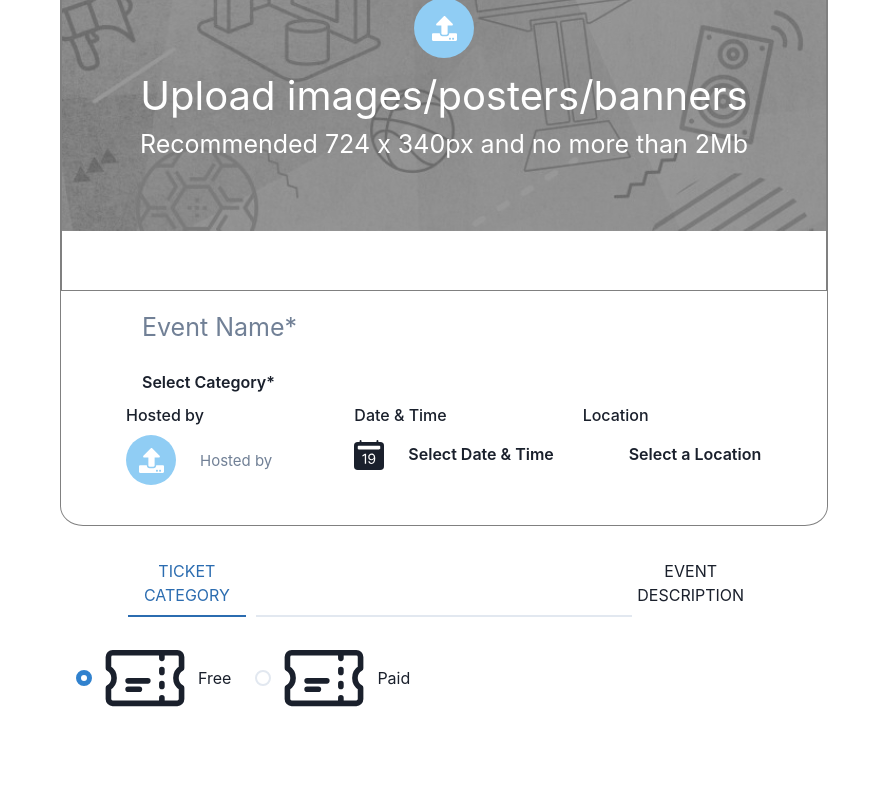
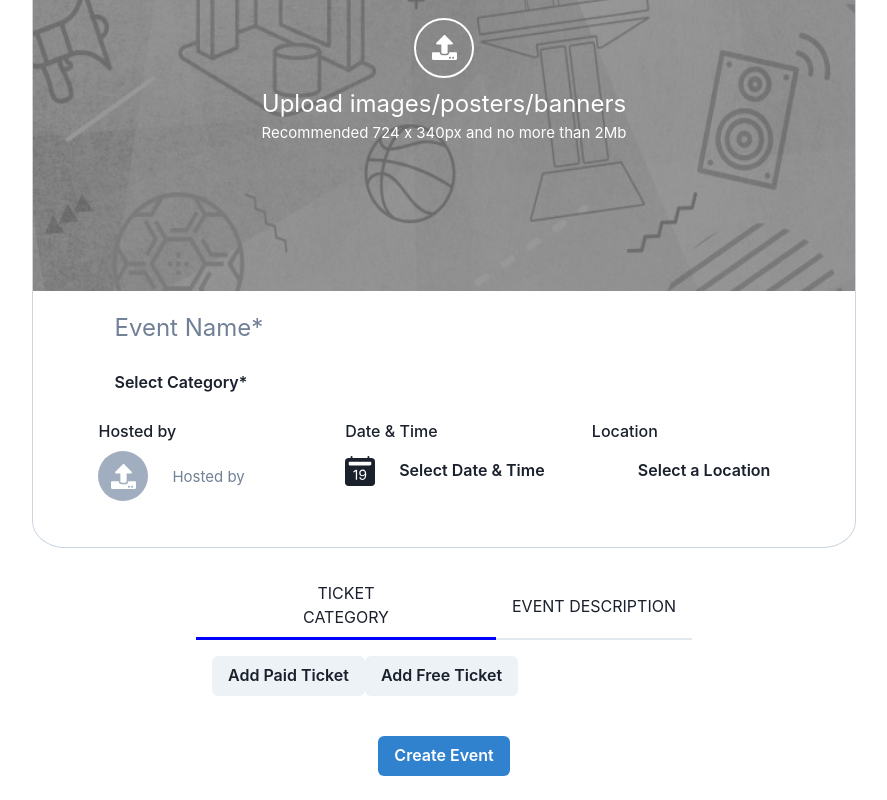
Before and after one commit to jasonhermawan/event-management-web, a React (Vite) app: page /create-event in a window 1280 px wide. Shown: the part 260-1060 px from the top of the page, without its empty margins (196-1083 px from the left). Built offline with nearby package versions, Linux system fonts and the light colour scheme; some icons are missing.

Commit message:
"feat-frontend-create-event"

```diff
--- a/src/pages/CreateEvent/index.jsx
+++ b/src/pages/CreateEvent/index.jsx
@@ -20,85 +20,237 @@ import {
   TabPanel,
   TabPanels,
   Tabs,
-  RadioGroup,
-  HStack,
-  Radio,
-  Image
+  Image,
+  Textarea,
 } from "@chakra-ui/react";
 import Layout from "../../Layout";
 import "./createEvent.css";
 import { FaUpload } from "react-icons/fa";
 import { FaLocationDot } from "react-icons/fa6";
 import { BsCalendar2DateFill } from "react-icons/bs";
-import { HiOutlineTicket } from 'react-icons/hi2';
-import Banner from '../../assets/banner-event.jpg'
+import { HiOutlineTicket } from "react-icons/hi2";
+import Banner from "../../assets/banner-event.jpg";
 // import { FaMoneyBillAlt, FaMoneyBillWave } from 'react-icons/fa';
 import axios from "axios";
 import { API_URL } from "../../helper";
 
 const CreateEvent = () => {
   const [isModalOpen, setIsModalOpen] = useState(false);
-  // const [isDateModalOpen, setIsDateModalOpen] = useState(false);
-  // const [isTimeModalOpen, setIsTimeModalOpen] = useState(false);
   const [isDateTimeModalOpen, setIsDateTimeModalOpen] = useState(false);
   const [isLocationModalOpen, setIsLocationModalOpen] = useState(false);
   const [selectedFormat, setSelectedFormat] = useState("");
   const [selectedTopic, setSelectedTopic] = useState("");
+  const [tags, setTags] = useState("");
   const [eventName, setEventName] = useState("");
-  const [tags, setTags] = useState("");
   const [hostedBy, setHostedBy] = useState("");
-  // const [selectedDate, setSelectedDate] = useState("");
-  // const [selectedTime, setSelectedTime] = useState("");
   const [startDate, setStartDate] = useState("");
   const [endDate, setEndDate] = useState("");
   const [startTime, setStartTime] = useState("");
   const [endTime, setEndTime] = useState("");
-  const [selectedTab, setSelectedTab] = useState(0);
-  const [ticketType, setTicketType] = useState('free');
-  const [selectedTicketCategory, setSelectedTicketCategory] = useState('gold');
+  // const [selectedTab, setSelectedTab] = useState(0);
+  // const [ticketType, setTicketType] = useState("free");
+  // const [selectedTicketCategory, setSelectedTicketCategory] = useState('gold');
+  const [isPaidTicketModalOpen, setPaidTicketModalOpen] = useState(false);
+  const [isFreeTicketModalOpen, setFreeTicketModalOpen] = useState(false);
+  const [selectedTicketType, setSelectedTicketType] = useState("paid");
+  const [ticketName, setTicketName] = useState("");
+  const [ticketQuantity, setTicketQuantity] = useState("");
+  const [ticketPrice, setTicketPrice] = useState("");
+  const [eventDescription, setEventDescription] = useState("");
+  const [placeName, setPlaceName] = useState("");
+  const [address, setAddress] = useState("");
+  const [city, setCity] = useState("");
+  const [paidTickets, setPaidTickets] = useState([]);
+  const [freeTickets, setFreeTickets] = useState([]);
+  const [datePreview, setDatePreview] = useState("");
+  const [timePreview, setTimePreview] = useState("");
+  const [locationPreview, setLocationPreview] = useState("");
+  const [catEventPreview, setCatEventPreview] = useState("");
+  const [banner, setBanner] = useState("");
 
-  const handleSaveCategory = () => {
-    // Handle save func
+
+  const handleTabChange = (index) => {
+    if (index === 0) {
+      setSelectedTicketType("paid");
+    } else if (index === 1) {
+      setSelectedTicketType("free");
+    }
   };
+
+  const openPaidTicketModal = () => {
+    setPaidTicketModalOpen(true);
+    setSelectedTicketType("paid");
+    setTicketName("");
+    setTicketQuantity("");
+    setTicketPrice("");
+  };
+
+  const openFreeTicketModal = () => {
+    setFreeTicketModalOpen(true);
+    setSelectedTicketType("free");
+    setTicketName("");
+    setTicketQuantity("");
+  };
+
+  const closePaidTicketModal = () => {
+    setPaidTicketModalOpen(false);
+  };
+
+  const closeFreeTicketModal = () => {
+    setFreeTicketModalOpen(false);
+  };
+
+  // const handleSaveCategory = () => {
+  //   // Handle save func
+
+  // };
 
   const handleBannerUpload = () => {
     // handle save banner
+    console.log("Add Banner:", {
+      banner:banner
+    });
   };
 
   const handleLogoUpload = () => {
     //handle save logo
   };
 
-  const handleSaveDate = () => {};
+  // const handleSaveDate = () => {};
+
+  // const handleSaveTime = () => {
+  //   // Handle save func
+  // };
+
+  // const handleSaveLocation = () => {};
+
+  const handleSaveCategory = () => {
+    // Handle save category logic
+    const preview = `${selectedFormat}, ${selectedTopic}, ${tags}`;
+    setCatEventPreview(preview);
+    console.log("Added Category Event: ", {
+      format: selectedFormat,
+      topic: selectedTopic,
+      tags: tags,
+    });
+  };
+
+  const handleSaveDate = () => {
+    // Handle save date  func
+    const preview = `${startDate} - ${endDate}`;
+    setDatePreview(preview);
+    console.log("Added Date: ", {
+      startDate: startDate,
+      endDate: endDate,
+    });
+  };
 
   const handleSaveTime = () => {
-    // Handle save func
+    // Handle save time func
+    const preview = `${startTime} - ${endTime}`;
+    setTimePreview(preview);
+    console.log("Added Time: ", {
+      startTime: startTime,
+      endTime: endTime,
+    });
   };
 
-  const handleSaveLocation = () => {};
-  const handleTabChange = (index) => {
-    setSelectedTab(index);
+  const handleSaveLocation = () => {
+    const preview = `${placeName}, ${address}, ${city}`;
+    setLocationPreview(preview);
+    console.log("Added Location: ", {
+      placeName: placeName,
+      address: address,
+      city: city,
+    });
+  };
+
+  const handleAddTicketPaid = () => {
+    // Handle adding a ticket func
+    const isTicketValid = ticketName && ticketQuantity && ticketPrice;
+
+    if (isTicketValid) {
+      const newPaidTicket = {
+        name: ticketName,
+        quantity: ticketQuantity,
+        price: ticketPrice,
+        type: selectedTicketType,
+      };
+
+      setPaidTickets([...paidTickets, newPaidTicket]);
+      setTicketName("");
+      setTicketQuantity("");
+      setTicketPrice("");
+    }
+  };
+
+  const handleAddTicketFree = () => {
+    // Handle ticket func
+    const isTicketValid = ticketName && ticketQuantity;
+
+    if (isTicketValid) {
+      const newFreeTicket = {
+        name: ticketName,
+        quantity: ticketQuantity,
+        type: selectedTicketType,
+      };
+
+      setFreeTickets([...freeTickets, newFreeTicket]);
+      setTicketName("");
+      setTicketQuantity("");
+    }
+  };
+
+  const handleCreateEvent = () => {
+    const event = {
+      eventName: eventName,
+      eventCategory: {
+        eventFormat: selectedFormat,
+        eventTopic: selectedTopic,
+      },
+      eventDateAndTime: {
+        startDate: startDate,
+        endDate: endDate,
+        startTime: startTime,
+        endTime: endTime,
+      },
+      eventLocation: {
+        placeName: placeName,
+        address: address,
+        city: city,
+      },
+      paidTickets: paidTickets,
+      freeTickets: freeTickets,
+      eventDescription: eventDescription,
+    };
+
+    console.log("Event created:", event);
   };
 
   return (
     <Layout>
       <Box
+        boxSize={{ base: "60%", lg:"100%", xl: "60%" }}
+        // p={{ base: 2, md: 4, xl: 2 }}
         display="flex"
+        w={{ base: "100%", md: "100%", xl: "100%" }}
         flexDirection="column"
+        justifyContent={"center"}
         alignItems="center"
+      >
+        <Box
           borderWidth={"1px"}
-        borderColor={"gray"}
+          borderColor={"gray.300"}
           margin={"auto"}
-        w={"60%"}
-        borderRadius={"3%"}
-
+          borderRadius={"4%"}
         >
           <Box
             w="100%"
             h="420px"
-  borderWidth="1px"
-  borderColor="gray"
-  borderRadius="3%"
+            // borderWidth="1px"
+            borderColor="gray.300"
+            borderRadius="4%"
+            // borderTop={"10%"}
             borderBottomRadius={0}
             padding={0}
             display="flex"
@@ -124,7 +276,8 @@ const CreateEvent = () => {
                 w="60px"
                 h="60px"
                 borderRadius="50%"
-      bg="blue.200"
+                border={"2px"}
+                bg="transparent"
                 color="white"
                 marginBottom="8px"
               >
@@ -148,19 +301,18 @@ const CreateEvent = () => {
             <Image
               src={Banner}
               alt="Banner"
-    width="100%"
-    height="auto"
+              w="100%"
+              h="100%"
               position="absolute"
-    top="0"
-    left="0"
               zIndex="-1"
-    borderRadius={"3%"}
+              borderTop={"3%"}
+              borderRadius={"5%"}
               borderBottomRadius={0}
             />
-  <Text fontSize="40px" color="white">
+            <Text fontSize="24px" color="white">
               Upload images/posters/banners
             </Text>
-  <Text fontSize="25px" color="white">
+            <Text fontSize="15px" color="white">
               Recommended 724 x 340px and no more than 2Mb
             </Text>
           </Box>
@@ -169,13 +321,16 @@ const CreateEvent = () => {
             <FormControl>
               <FormControl>
                 <Input
+                  focusBorderColor="transparent"
+                  outline={"none"}
+                  bg={"transparent"}
                   type="text"
                   placeholder="Event Name*"
-                fontSize={"25px"}
+                  // fontSize={"25px"}
+                  fontSize={24}
                   value={eventName}
                   onChange={(e) => setEventName(e.target.value)}
-                bg="transparent"
-                borderWidth="0 0 0px 0"
+                  borderWidth="0 0 0 0"
                 />
               </FormControl>
 
@@ -187,9 +342,13 @@ const CreateEvent = () => {
               >
                 Select Category*
               </Button>
+              <Text mb={4}>{catEventPreview}</Text>
             </FormControl>
 
-          <Box w="100%" display={"flex"} flexDirection={"row"}>
+            <Box
+              display={{ base: "block", sm: "flex", md: "flex" }}
+              flexDirection={{ base: "column", sm: "column", md: "row" }}
+            >
               <FormControl>
                 <FormLabel>Hosted by</FormLabel>
                 <Box display="flex" alignItems="center">
@@ -209,7 +368,7 @@ const CreateEvent = () => {
                       w="50px"
                       h="50px"
                       borderRadius="50%"
-                    bg="blue.200"
+                      bg="gray.400"
                       color="white"
                       marginRight="8px"
                     >
@@ -225,6 +384,7 @@ const CreateEvent = () => {
                   />
                   <Input
                     type="text"
+                    focusBorderColor="transparent"
                     placeholder="Hosted by"
                     value={hostedBy}
                     onChange={(e) => setHostedBy(e.target.value)}
@@ -237,7 +397,10 @@ const CreateEvent = () => {
               <FormControl>
                 <FormLabel>Date & Time</FormLabel>
                 <Box display="flex" alignItems="center">
-                <BsCalendar2DateFill size={30} style={{ marginRight: "8px" }} />{" "}
+                  <BsCalendar2DateFill
+                    size={30}
+                    style={{ marginRight: "8px" }}
+                  />
                   <Button
                     onClick={() => setIsDateTimeModalOpen(true)}
                     bg={"white"}
@@ -246,6 +409,12 @@ const CreateEvent = () => {
                     Select Date & Time
                   </Button>
                 </Box>
+                {(
+                  <Box mb={4}>
+                    <Text>{datePreview}</Text>
+                    <Text>{timePreview}</Text>
+                  </Box>
+                )}
               </FormControl>
 
               <FormControl>
@@ -260,48 +429,131 @@ const CreateEvent = () => {
                     Select a Location
                   </Button>
                 </Box>
+                  <Text>{locationPreview}</Text>
               </FormControl>
-
             </Box>
           </Box>
         </Box>
-      <Box paddingTop={"25px"} display={"flex"} flexDirection={"column"} alignItems={"center"} justifyContent={"center"}>
-
-      <Tabs isLazy onChange={handleTabChange} alignItems="center" w="60%" display="flex" flexDirection="column">
-  <TabList gap={"100%"} justifyContent="center" alignItems="center">
-    <Tab>TICKET CATEGORY</Tab>
-    <Tab>EVENT DESCRIPTION</Tab>
+        <Box
+          paddingTop={"25px"}
+          display={"flex"}
+          flexDirection={"column"}
+          alignItems={"center"}
+          justifyContent={"center"}
+        >
+          <Tabs
+            isLazy
+            onChange={handleTabChange}
+            alignItems="center"
+            w={{ base: "100%", sm: "100%", md: "100%" }}
+            display="flex"
+            flexDirection="column"
+          >
+            <TabList justifyContent="center" alignItems={"center"}>
+              <Tab
+                _selected={{
+                  borderBottom: "3px solid blue",
+                  paddingX: "100px",
+                  width: "300px",
+                }}
+              >
+                TICKET CATEGORY
+              </Tab>
+              <Tab
+                _selected={{
+                  borderBottom: "3px solid blue",
+                  paddingX: "100px",
+                  width: "300px",
+                }}
+              >
+                EVENT DESCRIPTION
+              </Tab>
             </TabList>
             <TabPanels>
               <TabPanel>
-      <FormControl pb={4} w="60%" alignItems="center">
-        <RadioGroup value={ticketType} onChange={(value) => setTicketType(value)} justifyContent="center">
-          <HStack spacing="24px" alignItems="center">
-            <Radio value="free">
-              <Box display="flex" alignItems="center">
-                <HiOutlineTicket size={90} style={{ marginRight: '8px' }} />
-                <span style={{ display: 'flex', alignItems: 'center' }}>Free</span>
-              </Box>
-            </Radio>
-            <Radio value="paid">
-              <Box display="flex" alignItems="center">
-                <HiOutlineTicket size={90} style={{ marginRight: '8px' }} />
-                <span style={{ display: 'flex', alignItems: 'center' }}>Paid</span>
-              </Box>
-            </Radio>
-          </HStack>
-        </RadioGroup>
+                <FormControl pb={0} w="100%" justifyContent={"center"}>
+                  <Button onClick={openPaidTicketModal}>Add Paid Ticket</Button>
+                  <Button onClick={openFreeTicketModal}>Add Free Ticket</Button>
                 </FormControl>
               </TabPanel>
               <TabPanel>
-
+                <FormControl pb={0} w="100%" justifyContent={"center"}>
+                  <Textarea
+                    placeholder="Event Description"
+                    value={eventDescription}
+                    onChange={(e) => setEventDescription(e.target.value)}
+                  />
+                </FormControl>
               </TabPanel>
             </TabPanels>
           </Tabs>
+
+          <Button colorScheme="blue" mt={6} onClick={handleCreateEvent}>
+            Create Event
+          </Button>
+
+          <Modal isOpen={isPaidTicketModalOpen} onClose={closePaidTicketModal}>
+            <ModalOverlay />
+            <ModalContent>
+              <ModalHeader>Add Paid Ticket</ModalHeader>
+              <ModalCloseButton />
+              <ModalBody>
+                <FormControl>
+                  <Input
+                    placeholder="Ticket Name"
+                    value={ticketName}
+                    onChange={(e) => setTicketName(e.target.value)}
+                  />
+                  <Input
+                    placeholder="Quantity"
+                    value={ticketQuantity}
+                    onChange={(e) => setTicketQuantity(e.target.value)}
+                  />
+                  <Input
+                    placeholder="Price"
+                    value={ticketPrice}
+                    onChange={(e) => setTicketPrice(e.target.value)}
+                  />
+                </FormControl>
+              </ModalBody>
+              <ModalFooter>
+                <Button colorScheme="blue" mr={3} onClick={handleAddTicketPaid}>
+                  Save
+                </Button>
+                <Button onClick={closePaidTicketModal}>Cancel</Button>
+              </ModalFooter>
+            </ModalContent>
+          </Modal>
+
+          <Modal isOpen={isFreeTicketModalOpen} onClose={closeFreeTicketModal}>
+            <ModalOverlay />
+            <ModalContent>
+              <ModalHeader>Add Free Ticket</ModalHeader>
+              <ModalCloseButton />
+              <ModalBody>
+                <FormControl>
+                  <Input
+                    placeholder="Ticket Name"
+                    value={ticketName}
+                    onChange={(e) => setTicketName(e.target.value)}
+                  />
+                  <Input
+                    placeholder="Quantity"
+                    value={ticketQuantity}
+                    onChange={(e) => setTicketQuantity(e.target.value)}
+                  />
+                </FormControl>
+              </ModalBody>
+              <ModalFooter>
+                <Button colorScheme="blue" mr={3} onClick={handleAddTicketFree}>
+                  Save
+                </Button>
+                <Button onClick={closeFreeTicketModal}>Cancel</Button>
+              </ModalFooter>
+            </ModalContent>
+          </Modal>
         </Box>
-
-
-
+      </Box>
 
       <Modal isOpen={isModalOpen} onClose={() => setIsModalOpen(false)}>
         <ModalOverlay />
@@ -470,15 +722,30 @@ const CreateEvent = () => {
           <ModalBody>
             <FormControl>
               <FormLabel>Place Name</FormLabel>
-              <Input type="text" placeholder="Enter place name" />
+              <Input
+                type="text"
+                placeholder="Enter place name"
+                value={placeName}
+                onChange={(e) => setPlaceName(e.target.value)}
+              />
             </FormControl>
             <FormControl mt={4}>
               <FormLabel>Address</FormLabel>
-              <Input type="text" placeholder="Enter address" />
+              <Input
+                type="text"
+                placeholder="Enter address"
+                value={address}
+                onChange={(e) => setAddress(e.target.value)}
+              />
             </FormControl>
             <FormControl mt={4}>
               <FormLabel>City</FormLabel>
-              <Input type="text" placeholder="Enter city" />
+              <Input
+                type="text"
+                placeholder="Enter city"
+                value={city}
+                onChange={(e) => setCity(e.target.value)}
+              />
             </FormControl>
           </ModalBody>
           <ModalFooter>
```
Lines whose indentation alone changed are shown as unchanged.
